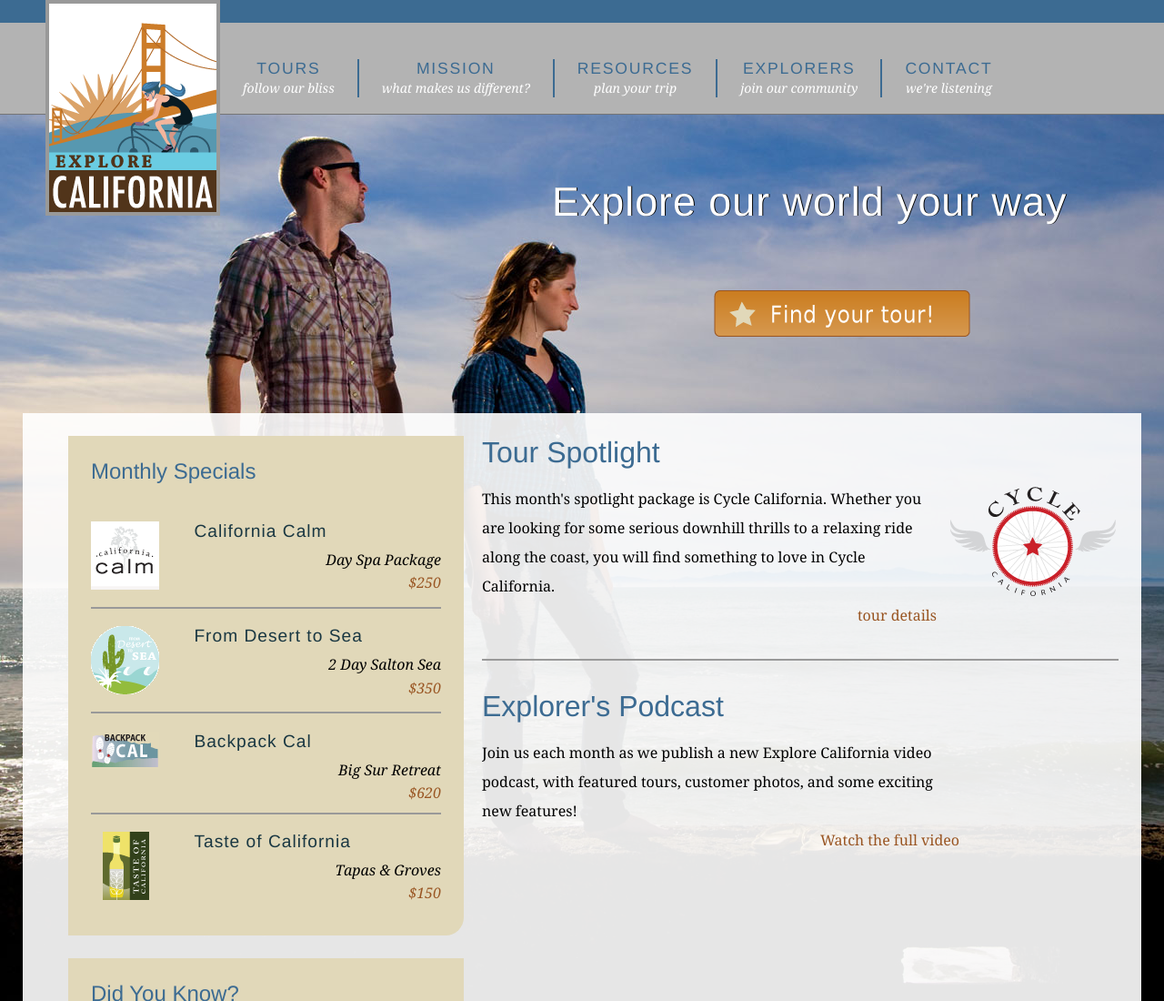
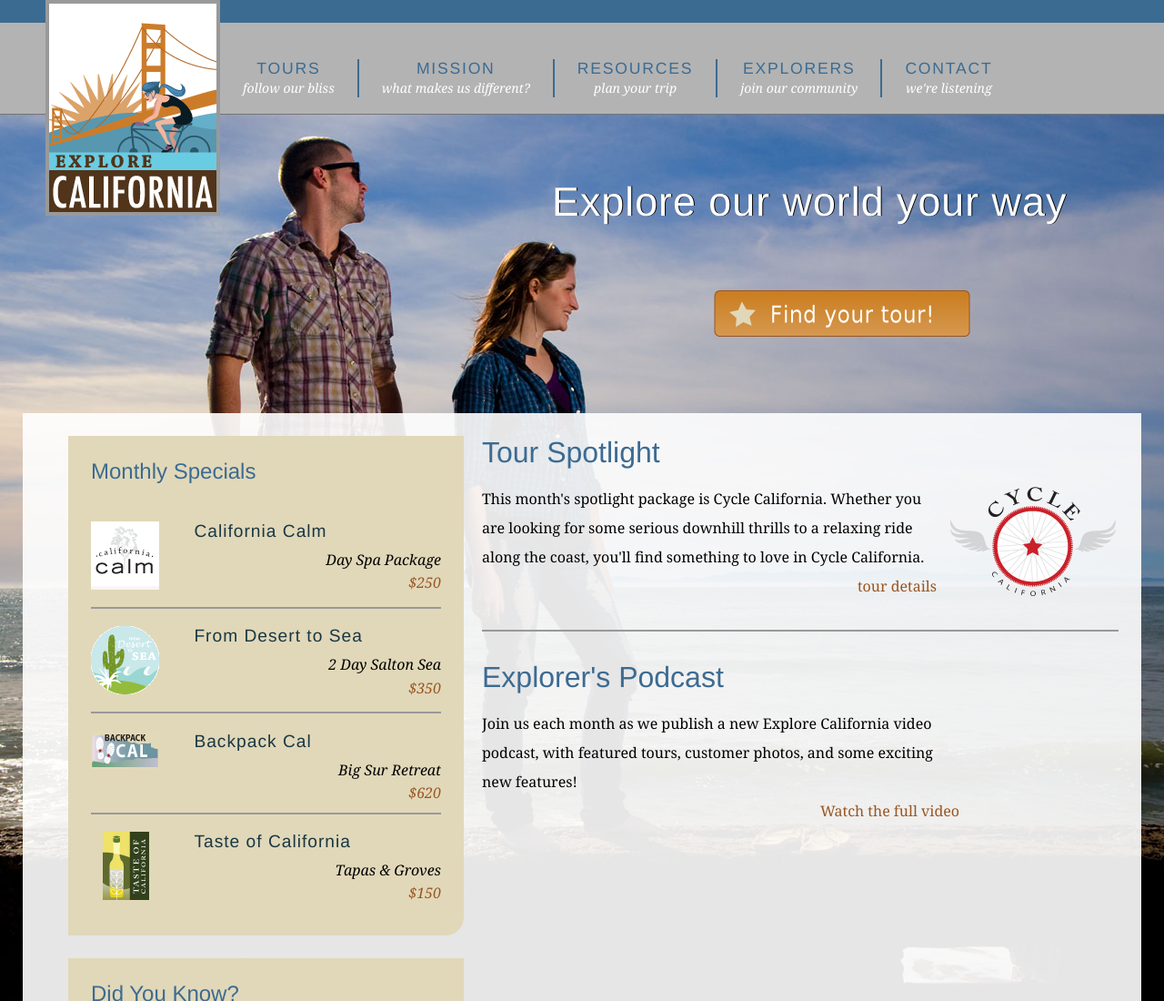
Before and after one commit to ressimenrodriques/ExploreCalifornia, a plain HTML site: page index.html in a window 1280 px wide. Shown: the top 1100 px of the page at 91% size. Drawn offline with Linux system fonts and the light colour scheme.

Commit message:
changes you will to you'll

```diff
--- a/index.html
+++ b/index.html
@@ -61,7 +61,7 @@
         <div id="mainContent">
           <div id="mainArticle">
             <h1>Tour Spotlight</h1>
-            <p class="spotlight">This month's spotlight package is Cycle California. Whether you are looking for some serious downhill thrills to a relaxing ride along the coast, you will find something to love in Cycle California.<br /> <span class="accent"><a href="tours_cycle.html" title="Cycle California">tour details</a></span></p>
+            <p class="spotlight">This month's spotlight package is Cycle California. Whether you are looking for some serious downhill thrills to a relaxing ride along the coast, you'll find something to love in Cycle California.<br /> <span class="accent"><a href="tours_cycle.html" title="Cycle California">tour details</a></span></p>
 
             <h1>Explorer's Podcast</h1>
             <p class="videoText">Join us each month as we publish a new Explore California video podcast, with featured tours, customer photos, and some exciting new features!<span class="accent"><a href="explorers/video.html" title="Video Podcast">Watch the full video</a></span></p>
```
